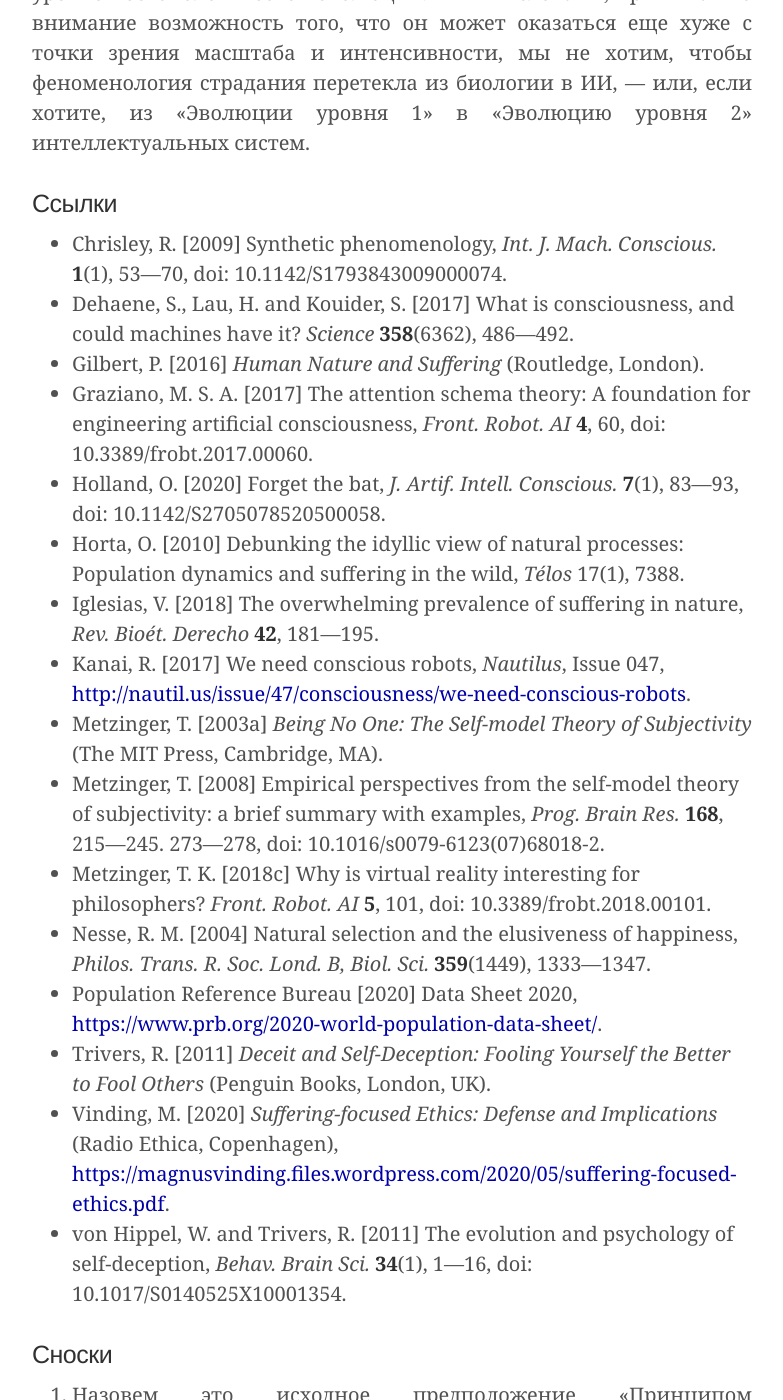
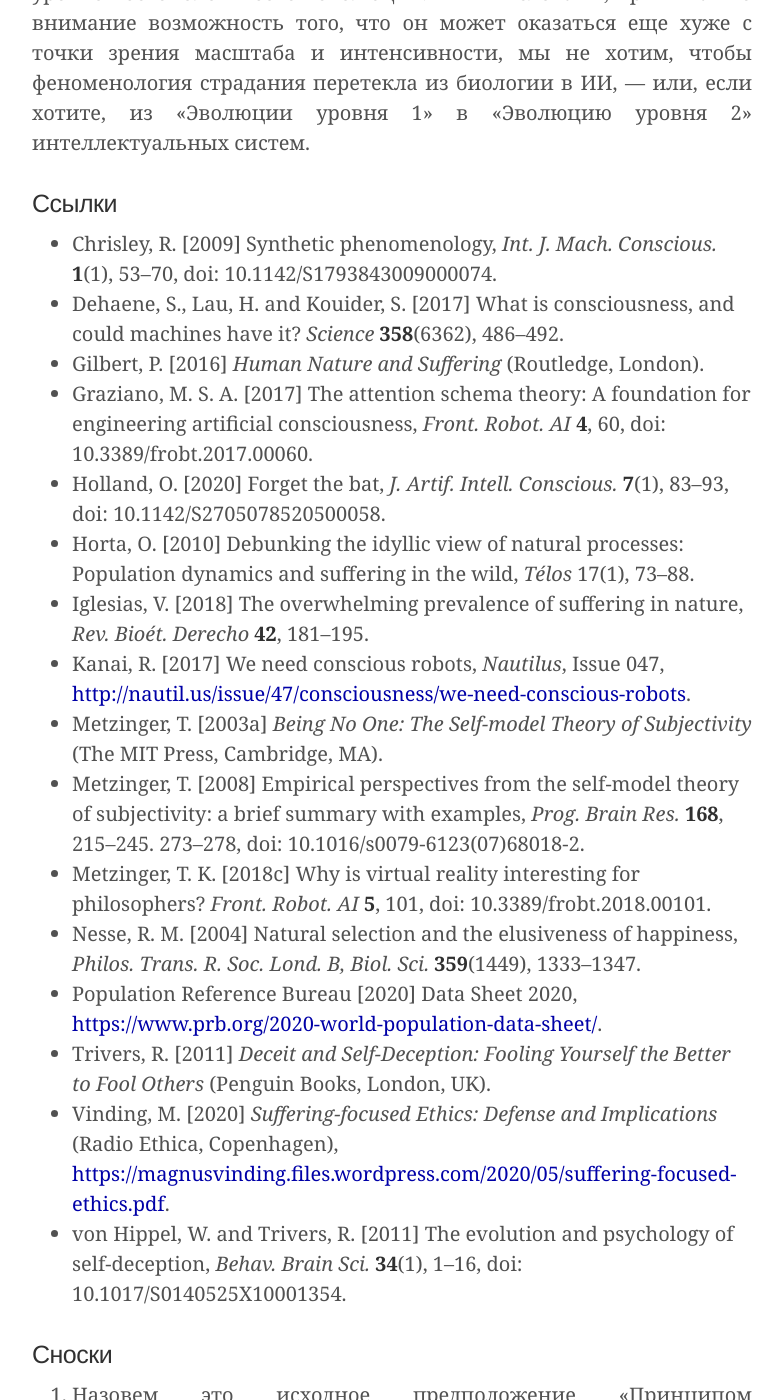
Before and after one commit to ReducingSuffering/reducingsuffering.github.io, a Jekyll site: the page built from _articles/thomas-metzinger-1.md, in a window 1280 px wide and 1400 px high, scrolled down 3208 px. Shown: the whole window, without its empty margins (248-1031 px from the left). Built offline with Jekyll 4.4.1, drawn with Linux system fonts in a browser that asks for light colours.

Commit message:
Update thomas-metzinger-1.md

```diff
--- a/_articles/thomas-metzinger-1.md
+++ b/_articles/thomas-metzinger-1.md
@@ -26,22 +27,22 @@ preview_here: true
 
 ### Ссылки
 
-- Chrisley, R. \[2009\] Synthetic phenomenology, _Int. J. Mach. Conscious._ **1**(1), 53—70, doi: 10.1142/S1793843009000074.
-- Dehaene, S., Lau, H. and Kouider, S. \[2017\] What is consciousness, and could machines have it? _Science_ **358**(6362), 486—492.
+- Chrisley, R. \[2009\] Synthetic phenomenology, _Int. J. Mach. Conscious._ **1**(1), 53–70, doi: 10.1142/S1793843009000074.
+- Dehaene, S., Lau, H. and Kouider, S. \[2017\] What is consciousness, and could machines have it? _Science_ **358**(6362), 486–492.
 - Gilbert, P. \[2016\] _Human Nature and Suffering_ (Routledge, London).
 - Graziano, M. S. A. \[2017\] The attention schema theory: A foundation for engineering artificial consciousness, _Front. Robot. AI_ **4**, 60, doi: 10.3389/frobt.2017.00060.
-- Holland, O. \[2020\] Forget the bat, _J. Artif. Intell. Conscious._ **7**(1), 83—93, doi: 10.1142/S2705078520500058.
-- Horta, O. \[2010\] Debunking the idyllic view of natural processes: Population dynamics and suffering in the wild, _Télos_ 17(1), 7388.
-- Iglesias, V. \[2018\] The overwhelming prevalence of suffering in nature, _Rev. Bioét. Derecho_ **42**, 181—195.
+- Holland, O. \[2020\] Forget the bat, _J. Artif. Intell. Conscious._ **7**(1), 83–93, doi: 10.1142/S2705078520500058.
+- Horta, O. \[2010\] Debunking the idyllic view of natural processes: Population dynamics and suffering in the wild, _Télos_ 17(1), 73–88.
+- Iglesias, V. \[2018\] The overwhelming prevalence of suffering in nature, _Rev. Bioét. Derecho_ **42**, 181–195.
 - Kanai, R. \[2017\] We need conscious robots, _Nautilus_, Issue 047, <http://nautil.us/issue/47/consciousness/we-need-conscious-robots>.
 - Metzinger, T. \[2003a\] _Being No One: The Self-model Theory of Subjectivity_ (The MIT Press, Cambridge, MA).
-- Metzinger, T. \[2008\] Empirical perspectives from the self-model theory of subjectivity: a brief summary with examples, _Prog. Brain Res._ **168**, 215—245. 273—278, doi: 10.1016/s0079-6123(07)68018-2.
+- Metzinger, T. \[2008\] Empirical perspectives from the self-model theory of subjectivity: a brief summary with examples, _Prog. Brain Res._ **168**, 215–245. 273–278, doi: 10.1016/s0079-6123(07)68018-2.
 - Metzinger, T. K. \[2018c\] Why is virtual reality interesting for philosophers? _Front. Robot. AI_ **5**, 101, doi: 10.3389/frobt.2018.00101.
-- Nesse, R. M. \[2004\] Natural selection and the elusiveness of happiness, _Philos. Trans. R. Soc. Lond. B, Biol. Sci._ **359**(1449), 1333—1347.
+- Nesse, R. M. \[2004\] Natural selection and the elusiveness of happiness, _Philos. Trans. R. Soc. Lond. B, Biol. Sci._ **359**(1449), 1333–1347.
 - Population Reference Bureau \[2020\] Data Sheet 2020, <https://www.prb.org/2020-world-population-data-sheet/>.
 - Trivers, R. \[2011\] _Deceit and Self-Deception: Fooling Yourself the Better to Fool Others_ (Penguin Books, London, UK).
 - Vinding, M. \[2020\] _Suffering-focused Ethics: Defense and Implications_ (Radio Ethica, Copenhagen), <https://magnusvinding.files.wordpress.com/2020/05/suffering-focused-ethics.pdf>.
-- von Hippel, W. and Trivers, R. \[2011\] The evolution and psychology of self-deception, _Behav. Brain Sci._ **34**(1), 1—16, doi: 10.1017/S0140525X10001354.
+- von Hippel, W. and Trivers, R. \[2011\] The evolution and psychology of self-deception, _Behav. Brain Sci._ **34**(1), 1–16, doi: 10.1017/S0140525X10001354.
 
 ### Сноски
 
```
Also changed, not shown: other parts of _articles/thomas-metzinger-1.md (+1 -0 lines).
